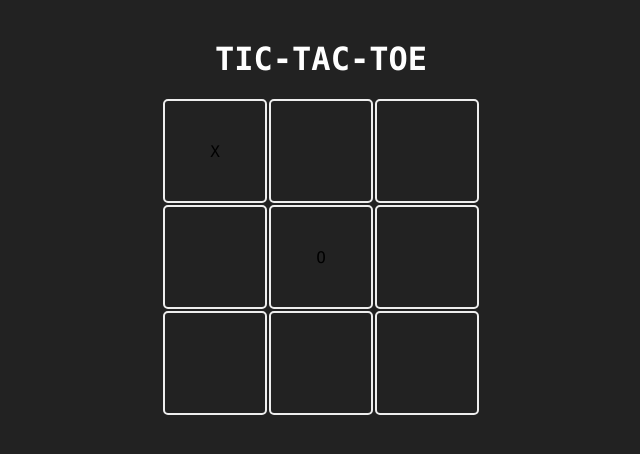
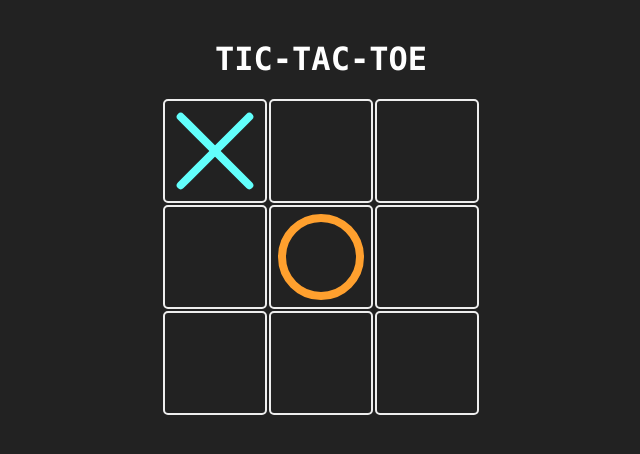
Before and after one commit to Rania-kh/tic-tac-toe, a React (Create React App) app: page / in a window 1280 px wide. Both pictures are taken after a click on the element 534 px from the left and 151 px from the top of the page. Shown: the top 454 px of the page, without its empty margins (319-959 px from the left). Built offline with nearby package versions, Linux system fonts and the light colour scheme.

Commit message:
fix the styling of the cells

```diff
--- a/package.json
+++ b/package.json
@@ -10,9 +10,11 @@
     "@types/node": "^16.7.13",
     "@types/react": "^18.0.0",
     "@types/react-dom": "^18.0.0",
+    "framer-motion": "^10.10.0",
     "react": "^18.2.0",
     "react-dom": "^18.2.0",
     "react-scripts": "5.0.1",
+    "sass": "^1.60.0",
     "typescript": "^4.4.2",
     "web-vitals": "^2.1.0"
   },
--- a/src/App.css
+++ b/src/App.css
@@ -29,13 +29,3 @@ body {
   max-width: 500px;
   background-color: #222;
 }
-
-.single-cell {
-  width: 100px;
-  height: 100px;
-  border: 2px solid #eee;
-  border-radius: 5px;
-  display: grid;
-  place-items: center;
-  cursor: pointer;
-}
--- a/src/App.tsx
+++ b/src/App.tsx
@@ -10,12 +10,16 @@ function App() {
   const [winner, setWinner] = useState<string>(CELL.EMPTY);
 
   const handleClickCell = (index: number) => {
+    console.log(index)
+    console.log('winner || cells[index]')
+    console.log(winner || cells[index])
     if (winner || cells[index]) return
 
     const newCells = [...cells]
     newCells[index] = player
     setCells(newCells)
-
+    console.log('newCells')
+    console.log(newCells)
     const newWinner = checkWinner(newCells)
     if (newWinner) {
       setWinner(newWinner)
--- /dev/null
+++ b/src/components/Cell.scss
@@ -0,0 +1,49 @@
+.square {
+    width: 100px;
+    height: 100px;
+    border: 2px solid #eee;
+    border-radius: 5px;
+    display: grid;
+    place-items: center;
+    cursor: pointer;
+    span {
+        display: block;
+        position: relative;
+        width: 70%;
+        height: 70%;
+        border-radius: 50%;
+        border: 8px solid transparent;
+        &.X::after,
+        &.X::before {
+            position: absolute;
+            content: "";
+            width: 150%;
+            height: 8px;
+            top: 50%;
+            left: 50%;
+            transform: translate(-50%, -50%) rotate(-45deg);
+            background: #62fffc;
+            border-radius: 5px;
+        }
+
+        &.X::after {
+            transform: translate(-50%, -50%) rotate(45deg);
+            opacity: 1;
+        }
+
+        &.O {
+            border-color: #ffa02e;
+        }
+    }
+}
+
+
+.single-cell {
+    width: 100px;
+    height: 100px;
+    border: 2px solid #eee;
+    border-radius: 5px;
+    display: grid;
+    place-items: center;
+    cursor: pointer;
+  }
--- a/src/components/cell.tsx
+++ b/src/components/cell.tsx
@@ -1,16 +1,28 @@
 import { FC } from "react";
 import { CELL } from "../configs/enums";
+import { motion } from "framer-motion";
+import "./Cell.scss";
 
 interface CellProps {
     value: CELL
     index: number
-    onClick: (index: number) => void
+    onClick: () => void
 }
 export const Cell: FC<CellProps> = ({ value, index, onClick }) => {
-    const handleClickCellAction = () => onClick(index)
     return (
-        <div className="single-cell" onClick={handleClickCellAction}>
-            {value}
-        </div>
+        <motion.div
+            initial={{ scale: 0 }}
+            animate={{ scale: 1 }}
+            className="square"
+            onClick={onClick}
+        >
+            {value && (
+                <motion.span
+                    initial={{ scale: 0 }}
+                    animate={{ scale: 1 }}
+                    className={value}
+                ></motion.span>
+            )}
+        </motion.div>
     )
 }
--- a/src/components/gameBoard.tsx
+++ b/src/components/gameBoard.tsx
@@ -1,6 +1,6 @@
 import { FC } from "react"
 import { CELL } from "../configs/enums"
-import { Cell } from "./cell"
+import { Cell } from "./Cell"
 
 interface GameBoardProps {
     cells: CELL[]
@@ -8,9 +8,10 @@ interface GameBoardProps {
 }
 export const GameBoard: FC<GameBoardProps> = ({ cells, handleClickCell }) => {
     return (
-
         <div className='board'>
-            {cells.map((cell, index) => <Cell value={cell} index={index} onClick={handleClickCell} />)}
+            {cells.map((cell, index) => (
+                <Cell key={index} value={cell} index={index} onClick={() => handleClickCell(index)} />
+            ))}
         </div>
     )
 }
--- a/src/components/index.ts
+++ b/src/components/index.ts
@@ -1,2 +1,2 @@
-export * from './cell'
-export * from './gameBoard'
+export * from './Cell'
+export * from './GameBoard'
```
Also changed, not shown: 1 other file (tests, documents, lock files or other folders).
